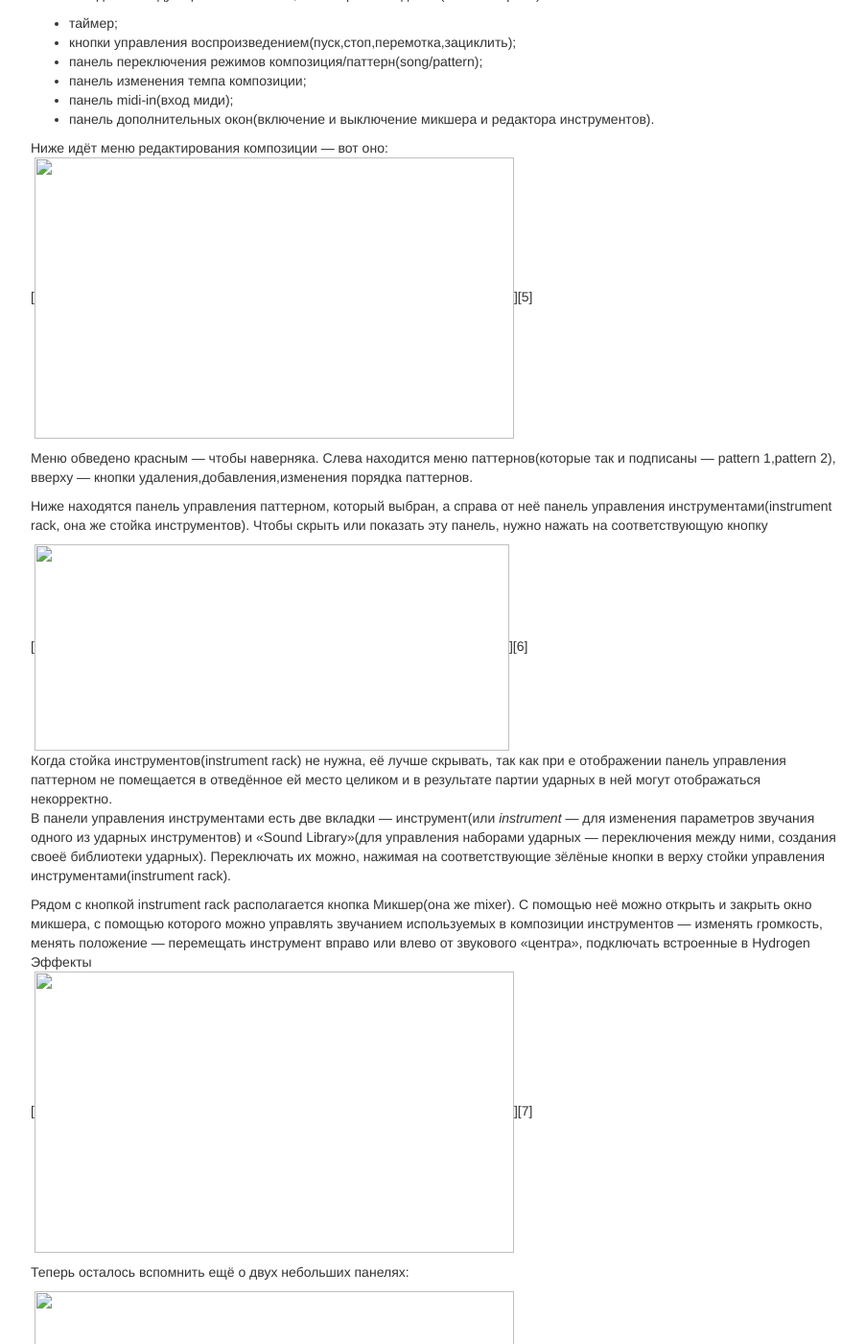
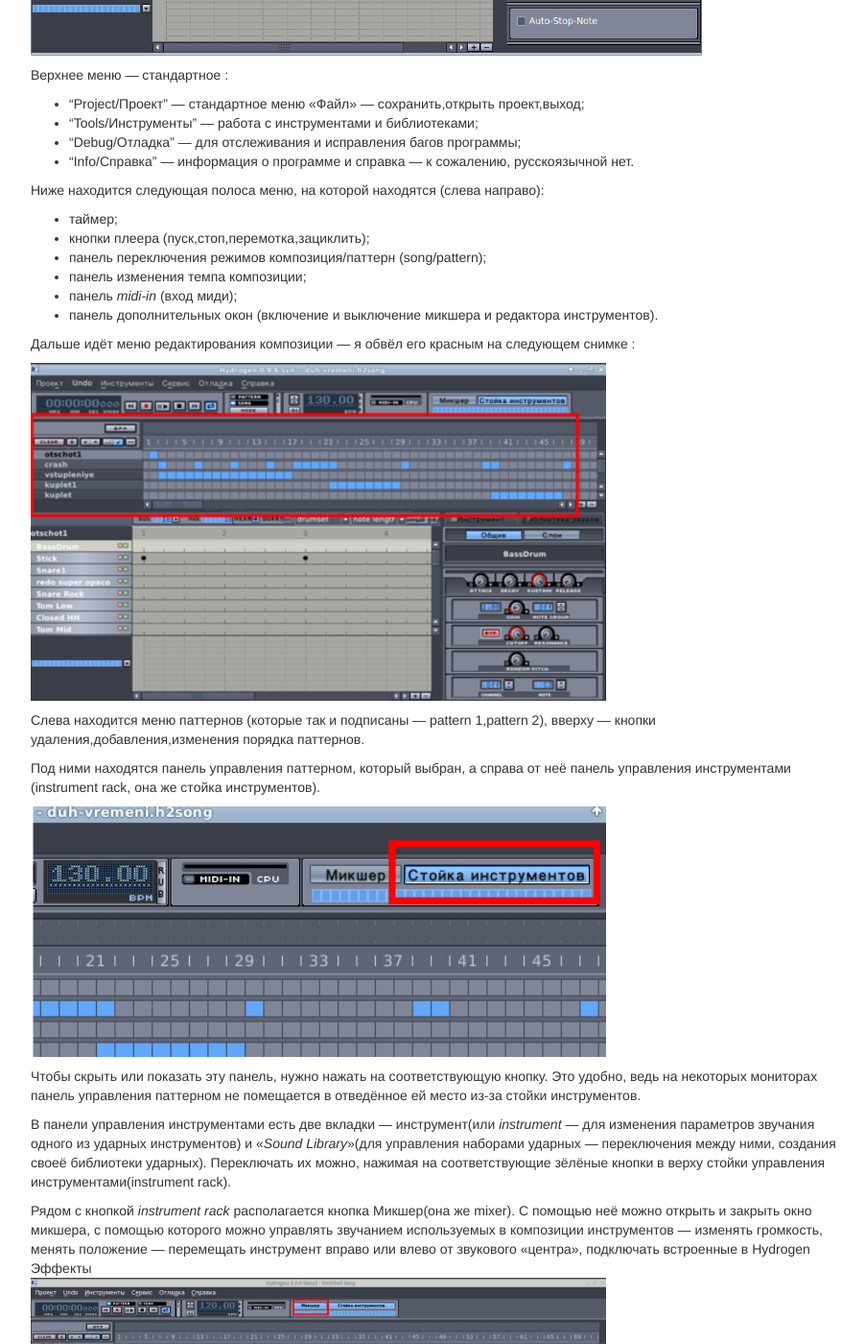
Before and after one commit to utkorose/teach-hydrogen, a Jekyll site: the page built from samouchitel/work/znakomstvo/index.md, in a window 1280 px wide and 1400 px high, scrolled down 1465 px. Shown: the whole window at 96% size, without its empty margins (38-940 px from the left). Built offline with Jekyll 4.4.1, drawn with Linux system fonts in a browser that asks for light colours; some of the changed text lies outside the part shown.

Commit message:
1 глава готова и выбросил audiojs

```diff
--- a/_layouts/bootstrap.html
+++ b/_layouts/bootstrap.html
@@ -2,8 +2,6 @@
 <html lang="ru">
   <head>
     {% include head.html %}
-
-
   </head>
   <body>
   <div class="container">
--- a/samouchitel/work/znakomstvo/index.md
+++ b/samouchitel/work/znakomstvo/index.md
@@ -16,70 +16,81 @@
 - на котором сообщаются основные характеристики и возможности программы. Окно закрываете.
 
 Теперь перед вами главное окно программы. Иногда открыто окно микшера &#8212; и, если вы запустили Hydrogen из под Windows, окно консоли.Вот оно:
-<img title="" alt="" src="/img/znakomstvo002.jpg" width="500" height="252" border="0" />
+<img title="" alt="" src="/img/znakomstvo02.jpg" width="500" height="252" border="0" />
 
 Не закрывайте окно консоли. Закроется вся программа.
 
-Теперь перейдём к главному окну программы. Вот, кстати, и оно.
-<img title="" alt="" src="/img/znakomstvo03.png" width="500" height="293" border="0" />
+Теперь перейдём к главному окну программы. Я выделил две верхние полосы меню красным прямоугольником
+<img title="" alt="" src="/img/znakomstvo03.png" width="700" border="0" />
 
 Верхнее меню &#8212; стандартное :
 
-*   "Project/Проект" &#8212; стандартное меню &#171;Файл&#187; -сохранить,открыть проект,выход;
+*   "Project/Проект" &#8212; стандартное меню &#171;Файл&#187; — сохранить,открыть проект,выход;
 *   "Tools/Инструменты" &#8212; работа с инструментами и библиотеками;
-*   "Debug/Отладка" &#8212; кому надо — знают что это;
+*   "Debug/Отладка" &#8212; для отслеживания и исправления багов программы;
 *   "Info/Справка" &#8212; информация о программе и справка &#8212; к сожалению, русскоязычной нет.
 
 Ниже находится следующая полоса меню, на которой находятся (слева направо):
 
 *   таймер;
-*   кнопки управления воспроизведением(пуск,стоп,перемотка,зациклить);
-*   панель переключения режимов композиция/паттерн(song/pattern);
+*   кнопки плеера (пуск,стоп,перемотка,зациклить);
+*   панель переключения режимов композиция/паттерн (song/pattern);
 *   панель изменения темпа композиции;
-*   панель midi-in(вход миди);
-*   панель дополнительных окон(включение и выключение микшера и редактора инструментов).
+*   панель *midi-in* (вход миди);
+*   панель дополнительных окон (включение и выключение микшера и редактора инструментов).
 
-Ниже идёт меню редактирования композиции &#8212; вот оно:
-[<img title="" alt="" src="http://img-fotki.yandex.ru/get/6112/129199783.1/0_869c5_5a65a790_L.jpg" width="500" height="293" border="0" />][5]
+Дальше идёт меню редактирования композиции &#8212; я обвёл его красным на следующем снимке :
 
-Меню обведено красным &#8212; чтобы наверняка. Слева находится меню паттернов(которые так и подписаны &#8212; pattern 1,pattern 2), вверху &#8212; кнопки удаления,добавления,изменения порядка паттернов.
+<img title="" alt="" src="/img/znakomstvo04.png" width="600" border="0" />
 
-Ниже находятся панель управления паттерном, который выбран, а справа от неё панель управления инструментами(instrument rack, она же стойка инструментов). Чтобы скрыть или показать эту панель, нужно нажать на соответствующую кнопку
+ Слева находится меню паттернов (которые так и подписаны &#8212; pattern 1,pattern 2), вверху &#8212; кнопки удаления,добавления,изменения порядка паттернов.
 
-[<img title="" alt="" src="http://img-fotki.yandex.ru/get/2814/129199783.1/0_869c7_371b5c4e_L.jpg" width="495" height="215" border="0" />][6]
-Когда стойка инструментов(instrument rack) не нужна, её лучше скрывать, так как при е отображении панель управления паттерном не помещается в отведённое ей место целиком и в результате партии ударных в ней могут отображаться некорректно.
-В панели управления инструментами есть две вкладки &#8212; инструмент(или *instrument* &#8212; для изменения параметров звучания одного из ударных инструментов) и &#171;Sound Library&#187;(для управления наборами ударных &#8212; переключения между ними, создания своеё библиотеки ударных). Переключать их можно, нажимая на соответствующие зёлёные кнопки в верху стойки управления инструментами(instrument rack).
+Под ними находятся панель управления паттерном, который выбран, а справа от неё панель управления инструментами (instrument rack, она же стойка инструментов).
 
-Рядом с кнопкой instrument rack располагается кнопка Микшер(она же mixer). С помощью неё можно открыть и закрыть окно микшера, с помощью которого можно управлять звучанием используемых в композиции инструментов &#8212; изменять громкость, менять положение &#8212; перемещать инструмент вправо или влево от звукового &#171;центра&#187;, подключать встроенные в Hydrogen Эффекты
-[<img title="" alt="" src="http://img-fotki.yandex.ru/get/42/129199783.1/0_869c8_77e1975e_L.jpg" width="500" height="293" border="0" />][7]
+<img title="" alt="" src="/img/znakomstvo05.jpg" width="600" border="0" />
+
+Чтобы скрыть или показать эту панель, нужно нажать на соответствующую кнопку. Это удобно, ведь на некоторых мониторах панель управления паттерном не помещается в отведённое ей место из-за стойки инструментов.
+
+В панели управления инструментами есть две вкладки &#8212; инструмент(или *instrument* &#8212; для изменения параметров звучания одного из ударных инструментов) и &#171;*Sound Library*&#187;(для управления наборами ударных &#8212; переключения между ними, создания своеё библиотеки ударных). Переключать их можно, нажимая на соответствующие зёлёные кнопки в верху стойки управления инструментами(instrument rack).
+
+Рядом с кнопкой *instrument rack* располагается кнопка Микшер(она же mixer). С помощью неё можно открыть и закрыть окно микшера, с помощью которого можно управлять звучанием используемых в композиции инструментов &#8212; изменять громкость, менять положение &#8212; перемещать инструмент вправо или влево от звукового &#171;центра&#187;, подключать встроенные в Hydrogen Эффекты
+<img title="" alt="" src="/img/znakomstvo06.png" width="600" border="0" />
 
 Теперь осталось вспомнить ещё о двух небольших панелях:
 
-[<img title="" alt="" src="http://img-fotki.yandex.ru/get/6113/129199783.1/0_869c9_dc51d736_L.jpg" width="500" height="254" border="0" />][8]
+<img title="" alt="" src="/img/znakomstvo07.png" width="600" border="0" />
 
 Эти две панели позволяют выбрать длину паттерна в долях, длительность нот(целые, вторые, тридцать вторые, шестые и т.д.), включать/отключать воспроизведение ноты при добавлении, возможность записи партий с различных миди-устройств(миди-клавиутура,электронная ударная установка, клавиатура компьютера тоже может быть использована) и квантизацию нот.
 
 Теперь закройте instrument rack(кнопка в верхнем правом углу главного окна программы)обратите внимание на панель управления паттерном:
-[<img title="" alt="" src="http://img-fotki.yandex.ru/get/4420/129199783.0/0_72552_b42d5336_L.jpg" width="500" height="364" border="0" />][9]
+<img title="" alt="" src="/img/znakomstvo08.png" width="600" border="0" />
 
 В левой части располагается список ударных инструментов, которые используются в данном проекте. Этот список можно изменять &#8212; перемещать входящие в него инструменты, удалять их, добавлять новое. Максимально возможное количество инструментов-32.Если навести курсор на один из этих инструментов, и щёлкнуть левой клавишей мыши, то программа воспроизведёт звук, который данный инструмент будет издавать в фонограмме(если его звук не выключен в микшере).
 ** Обратите внимание**, что в таком виде список ударных(снизу вверх) отображается в версии программы для Windows, в версии для Linux он отображается снизу вверх &#8212; то есть зеркально по отношению к тому, что изображено на рисунке.
 Над списком инструментов располагается имя паттерна &#8212; в данном случае это &#171;Pattern 1&#8243;.
 Справа от списка инструментов располагается матрица, на которой и выставляются части партий. Матрица поделена на несколько частей, причём четвёртые части отмечены цифрами. На пересечении рядов и вертикальных полос с помощью кликов левой клавиши мыши можно выставлять точки &#8212; каждая из них будет означать удар по одному из барабанов. Воспроизводится паттерн слева на право.
 
-<span style="text-decoration: underline;">Небольшое упражнение</span>: Выставьте точки на матрице, как на рисунке:
+<span style="text-decoration: underline;">Небольшое упражнение</span>: Выставьте точки на матрице, как на снимке:
+
+<img title="Пробный бит" alt="Пробный бит" src="/img/znakomstvo09.png" width="600" border="0" />
 
 1.  для инструмента Kick &#8212; одну точку под цифрой 1;
 2.  Snare Rock &#8212; под цифрой 3;
 3.  Closed HH &#8212; под цифрами 1,2,3,4.
 
 Когда всё будет готово, для воспроизведения нажмите пробел либо кнопку &#171;воспроизвести&#187;:
-[<img title="" alt="" src="http://img-fotki.yandex.ru/get/4712/129199783.0/0_72553_490228bb_L.jpg" width="309" height="108" border="0" />][10]
+<img title="кнопка воспроизведения" alt="кнопка воспроизведения" src="/img/znakomstvo10.png" width="300" border="0" />
 
-Если всё сделано правильно, то программа воспроизведёт простейший ритм, который является основой ритмов многих рок- и поп-композиций:
+Если всё сделано правильно, то программа воспроизведёт простейший ритм, который является основой ритмов многих рок- и поп-композиций (трек *003*):
 
-
-Звучание может кого-то разочаровать, но автор сразу предупреждает, что ему звучание этой библиотеки не нравится, поэтому в следующих главах будет разобрано, как установить и настроить библиотеку ударных Colombo Acoustick. Именно на основе этой библиотеки будет построено дальнейшее обучение, включая примеры и задания.
+<audio controls>
+  <source src="/audio/003.mp3"></source>
+  <source src="/audio/003.wav"></source>
+  <source src="/audio/003.ogg"></source>
+  Тег audio не поддерживается вашим браузером.
+  <a class="btn btn-default" href="/audio/003.mp3">Скачайте трек</a>.
+</audio>
+Звучание может кого-то разочаровать, но автор сразу предупреждает, что ему звучание этой библиотеки не нравится, поэтому в следующих главах будет разобрано, как установить и настроить библиотеки ударных UltraAcoustick и BigMono. Именно на основе первой библиотеки будет построено дальнейшее обучение, включая примеры и задания.
 
 <p style="text-align: center;">
   << <a href="/samouchitel/work/install/">Предыдущая</a> -*- <a href="/samouchitel/work/">Работа с программой</a> -*- <a href="/samouchitel/work/ustanovka-bibliotek-udarnyx/">Следующая</a>>>
```
Also changed, not shown: samouchitel/work/ustanovka-bibliotek-udarnyx/index.md (+18 -7 lines), img/znakomstvo03.png, img/znakomstvo04.png (added), img/znakomstvo05.jpg (added), img/znakomstvo06.png (added), img/znakomstvo07.png (added), img/znakomstvo08.png (added), img/znakomstvo09.png (added), img/znakomstvo10.png (added), js/audiojs/audio.min.js (deleted), js/audiojs/player-graphics.gif (deleted), samouchitel/work/ustanovka-bibliotek-udarnyx/ustanovka01.png (added), 4 other files.
